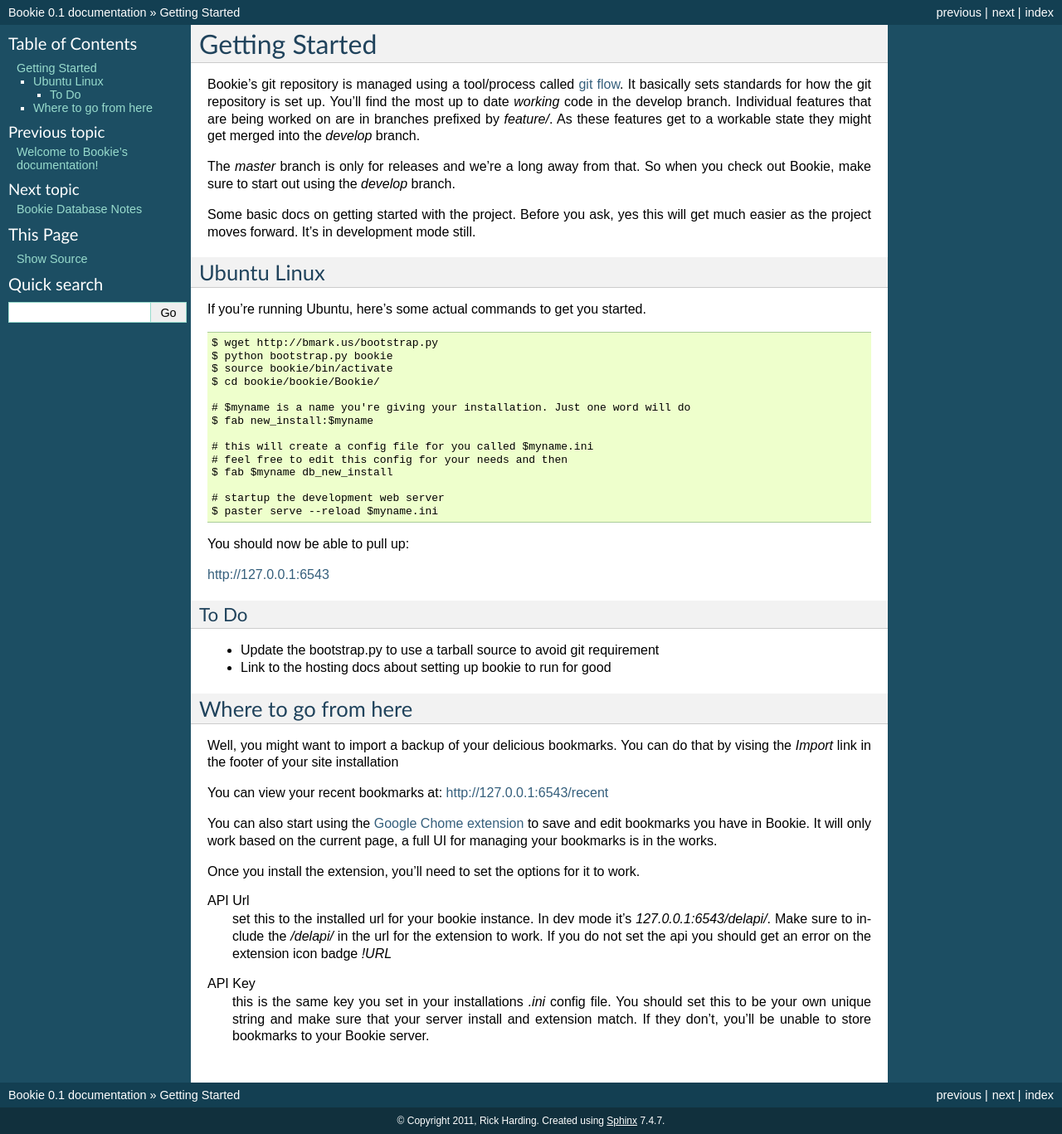
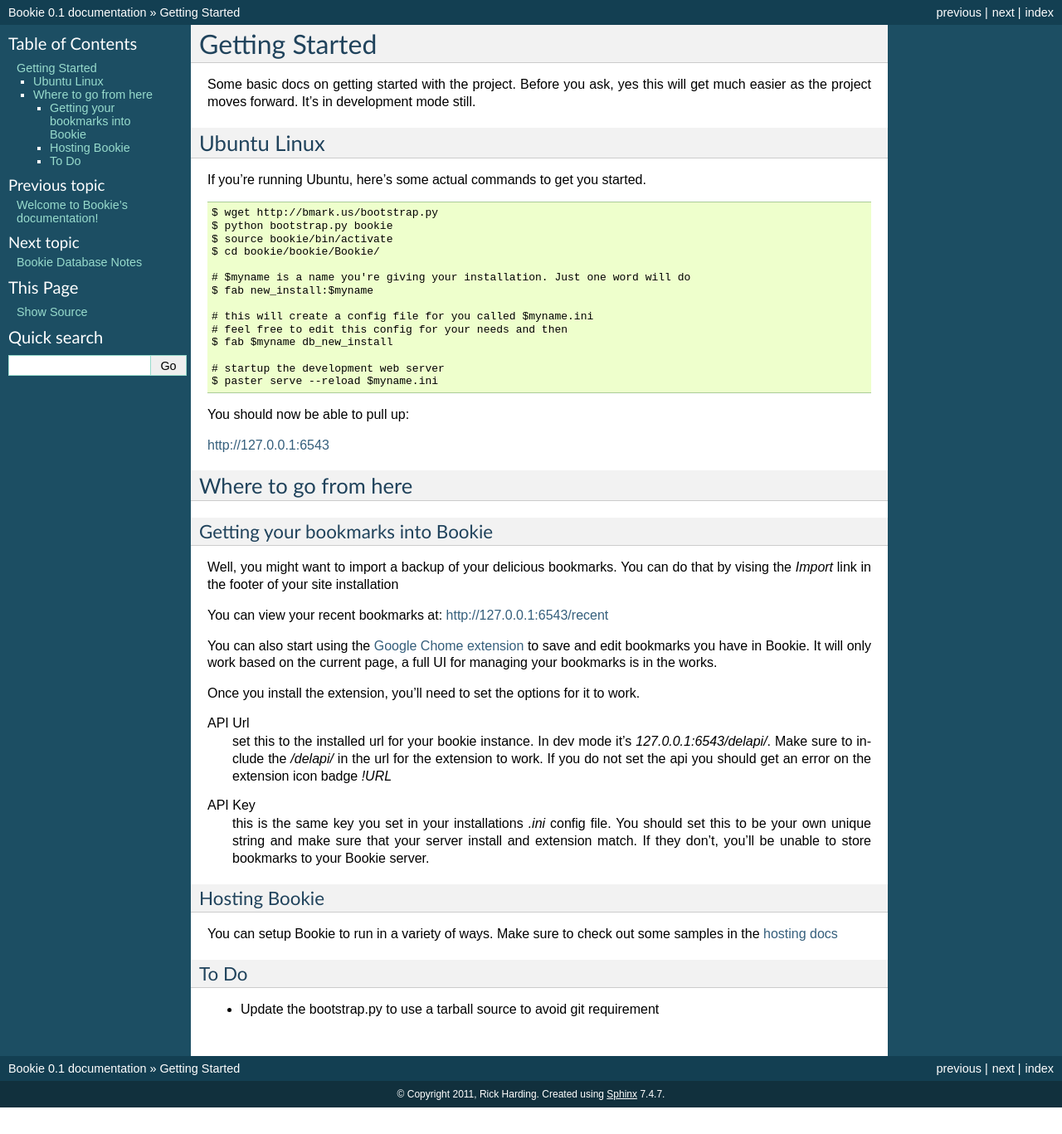
Before and after one commit to bookieio/Bookie, a Sphinx documentation site: the page built from Bookie/docs/started.rst, in a window 1280 px wide. Shown: the whole page at 83% size. Built offline with Sphinx 7.4.7, drawn with Linux system fonts in a browser that asks for light colours; after the commit the page ends 1335 px from its top, so only the background shows below that.

Commit message:
More docs tweaks

```diff
--- a/Bookie/docs/started.rst
+++ b/Bookie/docs/started.rst
@@ -1,19 +1,9 @@
 Getting Started
 ===============
-
-Bookie's git repository is managed using a tool/process called `git flow`_. It
-basically sets standards for how the git repository is set up. You'll find the
-most up to date *working* code in the develop branch. Individual features that
-are being worked on are in branches prefixed by `feature/`. As these features
-get to a workable state they might get merged into the `develop` branch.
-
-The `master` branch is only for releases and we're a long away from that. So
-when you check out Bookie, make sure to start out using the `develop` branch.
 
 Some basic docs on getting started with the project. Before you ask, yes this
 will get much easier as the project moves forward. It's in development mode
 still.
-
 
 Ubuntu Linux
 ------------
@@ -42,14 +32,11 @@
 http://127.0.0.1:6543
 
 
-To Do
-~~~~~~
-- Update the bootstrap.py to use a tarball source to avoid git requirement
-- Link to the hosting docs about setting up bookie to run for good
-
-
 Where to go from here
 ---------------------
+
+Getting your bookmarks into Bookie
+~~~~~~~~~~~~~~~~~~~~~~~~~~~~~~~~~~~
 Well, you might want to import a backup of your delicious bookmarks. You can do
 that by vising the *Import* link in the footer of your site installation
 
@@ -74,6 +61,16 @@
     your server install and extension match. If they don't, you'll be unable to
     store bookmarks to your Bookie server.
 
+Hosting Bookie
+~~~~~~~~~~~~~~
+You can setup Bookie to run in a variety of ways. Make sure to check out some
+samples in the `hosting docs`_
+
+
+To Do
+~~~~~~
+- Update the bootstrap.py to use a tarball source to avoid git requirement
 
 .. _`git flow`: https://github.com/nvie/gitflow
 .. _`Google Chome extension`: http://bmark.us/bookie_chrome.crx
+.. _`hosting docs`: hosting.html
```
Also changed, not shown: Bookie/docs/development.rst (+9 -0 lines), Bookie/docs/index.rst (+0 -8 lines).
